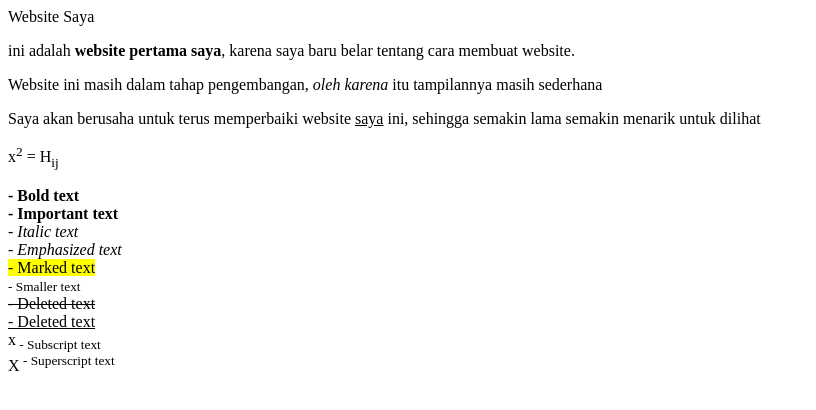
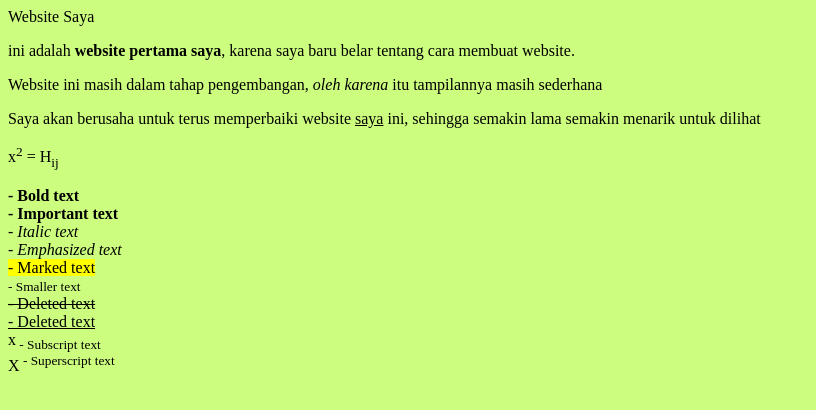
Before and after one commit to eldaserlya/html_dasar4, a plain HTML site: page latihan_1_3.html in a window 1280 px wide. Shown: the whole page, without its empty margins (0-816 px from the left). Drawn offline with Linux system fonts and the light colour scheme.

Commit message:
latihan1.3

```diff
--- a/latihan_1_3.html
+++ b/latihan_1_3.html
@@ -3,7 +3,7 @@
         <tittle>Website Saya</tittle>
         <link rel="icon" type="img/png" href="gambar/gambar5.jpg" sizes="16x16" />
     </head>
-    <body bgcolor="">
+    <body bgcolor="#ccfd7f">
         <p>
             ini adalah <b> website pertama saya</b>, karena saya baru belar tentang cara membuat website.
         </p>
```
